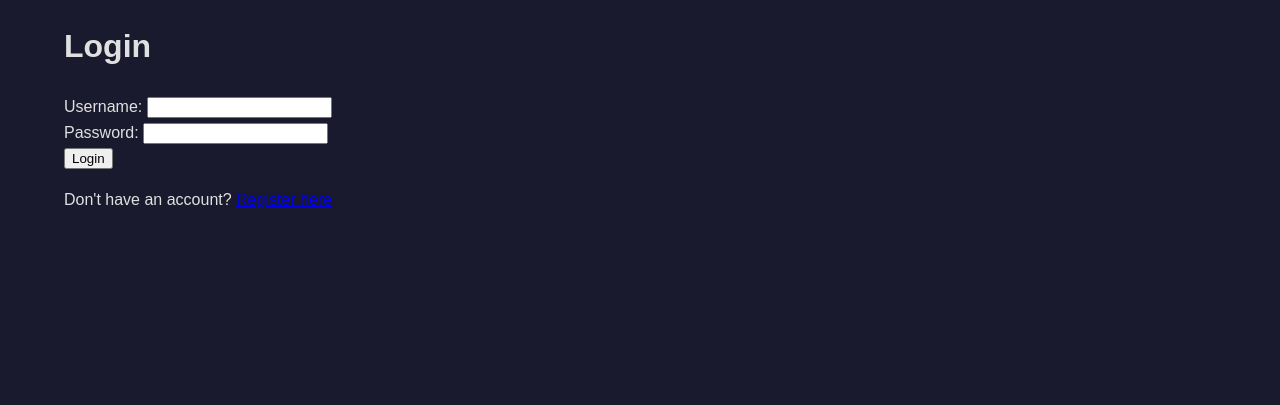
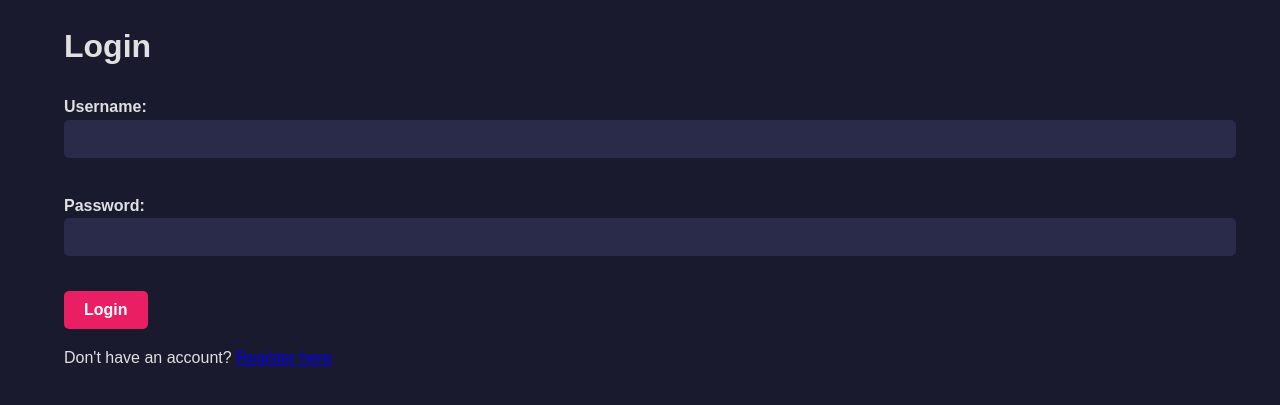
Before and after one commit to raimonvibe/fullstack_books, a Flask app: page /login in a window 1280 px wide. Shown: the top 405 px of the page. Run offline with Flask 3, Linux system fonts and the light colour scheme; parts of the project's set-up code (start-up, migrations or seed data) failed here and were passed over.

Commit message:
Update style.css

```diff
--- a/static/css/style.css
+++ b/static/css/style.css
@@ -13,8 +13,77 @@ body {
     width: 90%;
     max-width: 1200px;
     margin: auto;
+    padding: 0 20px;
     overflow: hidden;
-    padding: 0 20px;
+}
+
+/* Form Styles */
+form {
+    display: flex;
+    flex-direction: column;
+    align-items: flex-start;
+}
+
+label {
+    margin-bottom: 10px;
+    font-weight: bold;
+}
+
+input[type="text"],
+input[type="email"],
+input[type="password"],
+input[type="number"],
+textarea {
+    width: 100%;
+    padding: 10px;
+    margin-bottom: 15px;
+    border-radius: 5px;
+    border: none;
+    background-color: #2a2a4a;
+    color: #fff;
+    font-size: 1rem;
+}
+
+input::placeholder,
+textarea::placeholder {
+    color: #a0a0a0;
+}
+
+input:focus,
+textarea:focus {
+    outline: 2px solid #f8a5c2;
+}
+
+/* Button Styles */
+.btn-primary {
+    padding: 10px 20px;
+    border: none;
+    border-radius: 5px;
+    background-color: #e91e63;
+    color: #fff;
+    font-weight: bold;
+    cursor: pointer;
+    transition: background-color 0.3s ease;
+    font-size: 1rem;
+}
+
+.btn-primary:hover {
+    background-color: #d81b60;
+}
+
+.btn-primary:focus {
+    outline: none;
+    box-shadow: 0 0 10px #e91e63;
+}
+
+.btn-primary:disabled {
+    background-color: #b0b0b0;
+    cursor: not-allowed;
+}
+
+.form-group {
+    width: 100%;
+    margin-bottom: 20px;
 }
 
 /* Header Styles */
```
Also changed, not shown: other parts of static/css/style.css (+27 -17 lines).
